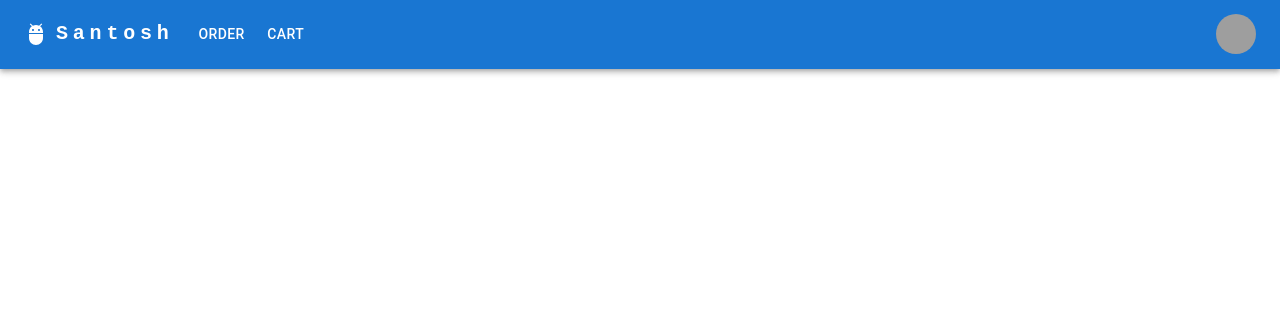
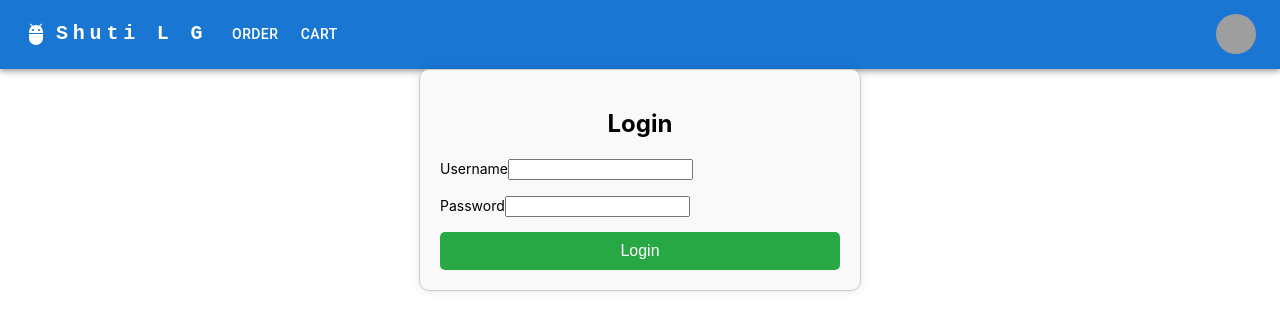
Before and after one commit to K-C-SANTU/shlud-learning-ui, a React (Create React App) app: page / in a window 1280 px wide. Before the commit this address had no page. Shown: the top 330 px of the page. Built offline with nearby package versions, Linux system fonts and the light colour scheme; grey boxes are pictures that could not be loaded; a web font is replaced by a local one.

Commit message:
changes to push

```diff
--- a/src/Components/Routes.js
+++ b/src/Components/Routes.js
@@ -8,10 +8,10 @@ export const UseContextProvider = createContext();
 function RouterComponent() {
     const [header] = useState(
         {
-            logoTitle: "Santosh",
+            logoTitle: "Shuti L G",
             pages: ['Order', 'Cart'],
             profile: {
-                profileName: "KC",
+                profileName: "Shruti",
                 options: ['Profile', 'Account']
             },
             showHeader: true
@@ -25,7 +25,7 @@ function RouterComponent() {
             <BrowserRouter>
                 <Header />
                 <Routes>
-                    <Route path="/login" Component={Login} />
+                    <Route path="/" Component={Login} />
                     <Route path="/counter" Component={Counter} />
                 </Routes>
             </BrowserRouter>
```
